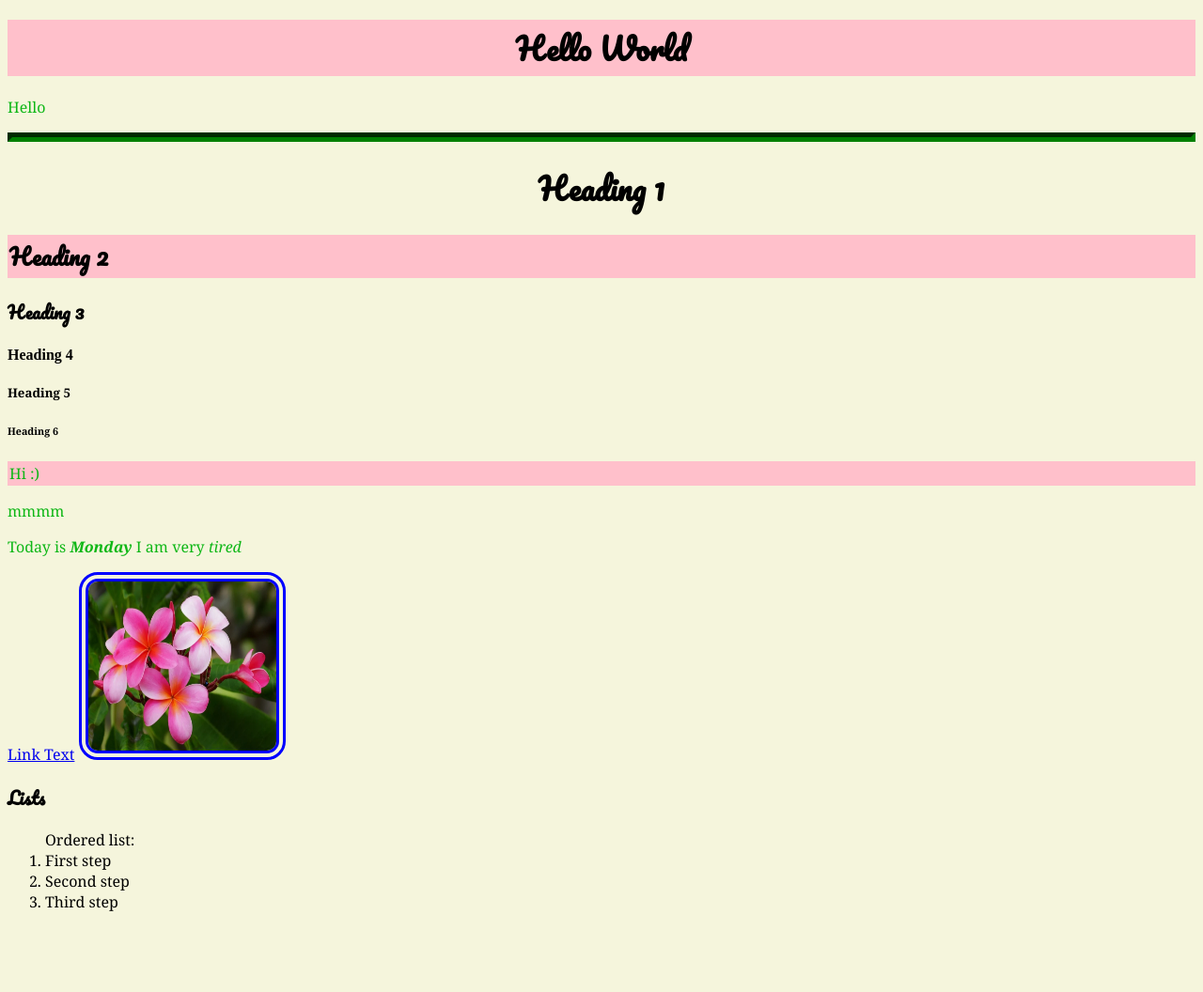
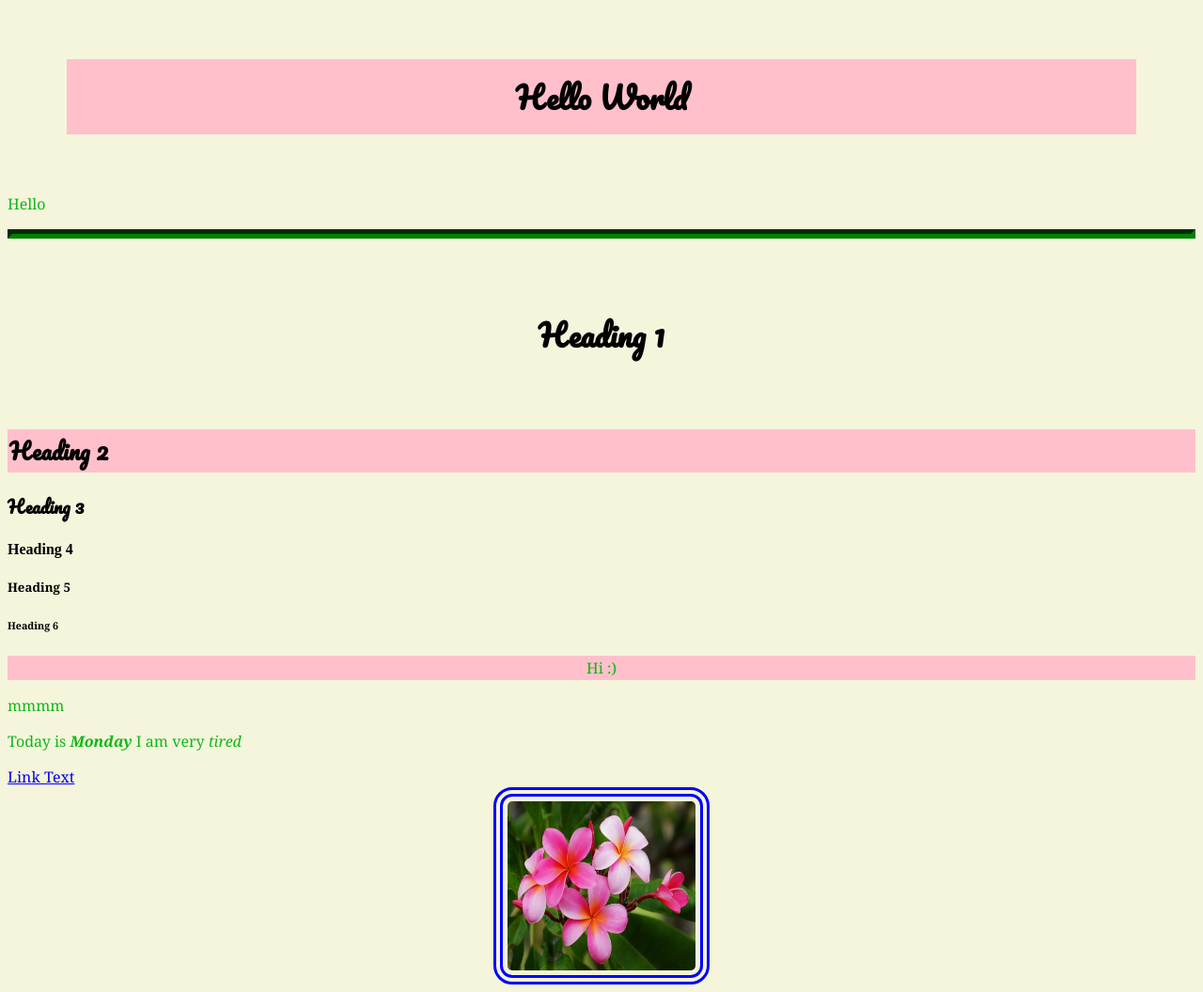
Before and after one commit to jacobG2026/unit-one-notes, a plain HTML site: page index.html in a window 1280 px wide. Shown: the top 1056 px of the page at 94% size. Before the commit the page ends 987 px from the top, so only its background shows below. Drawn offline with Linux system fonts and the light colour scheme.

Commit message:
finished css

```diff
--- a/index.html
+++ b/index.html
@@ -22,11 +22,15 @@
   <h5>Heading 5</h5>
   <H6>Heading 6</H6>
 </p>
+<div class="centered-container">
   <p class="border">Hi :) </p>
+</div>
   <p>mmmm</p>
 <p> Today is <strong>Monday</strong> I am very <em>tired</em></p>
 <a href="coderina.dev/webdocs">Link Text</a>
+<div class="centered-container">
 <img src="Flowers.webp" width=200px height="180px" alt="Very pretty pink flowers">
+</div>
 <h3>Lists</h3>
 
 <ol>Ordered list:
--- a/style.css
+++ b/style.css
@@ -14,6 +14,11 @@ p{
 h1,h2,h3 {
 
     font-family: "Pacifico", cursive;
+}
+h1 {
+    text-align: center;
+    margin: 5%;
+    padding: 10px;
 }
 
 /* Select by CLASS name */
@@ -50,12 +55,16 @@ h1{
     text-align: center;
 }
 
-/* Box Model: margin, border, paddin, content */
+/* Box Model: margin, border, padding, content */
 img {
     border-width: 10px;
     border-style: double;
     border-color: blue;
     border-radius: 20px;
+    padding: 5px;
+    padding-left: 5px;
+    padding-right: 5px;
+
 }
 hr{
 
@@ -63,3 +72,9 @@ hr{
     border-style; dotted;
     border-color: green;
 }
+
+/* TIP: Easy way to center ending */
+.centered-container {
+    margin: auto;
+    text-align: center
+}
```
